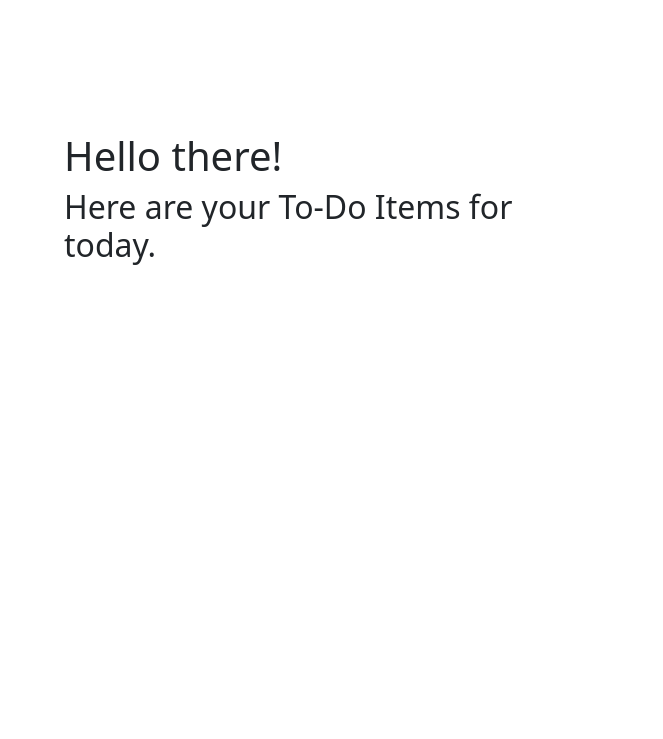
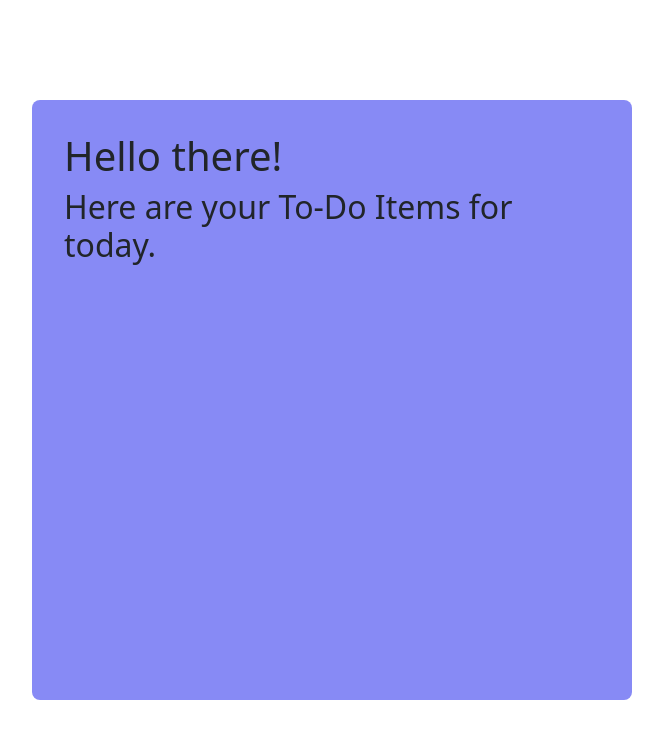
Before and after one commit to waffledood/personal-projects, a Django app: page /todo/ in a window 1280 px wide. Shown: the top 739 px of the page, without its empty margins (308-971 px from the left). Run offline with Django 4.2, Linux system fonts and the light colour scheme; data that the repository does not hold is empty.

Commit message:
The colors for h1, h2 & main are defined

```diff
--- a/todo-django/todo_django/static/todo_django/style.css
+++ b/todo-django/todo_django/static/todo_django/style.css
@@ -11,3 +11,12 @@
   --sec-yellow: #f5a921;
   --sec-orange: #f4863c;
 }
+
+h1,
+h2 {
+  color: var(--sec-dark-blue);
+}
+
+main {
+  background-color: var(--pri-purple);
+}
```
